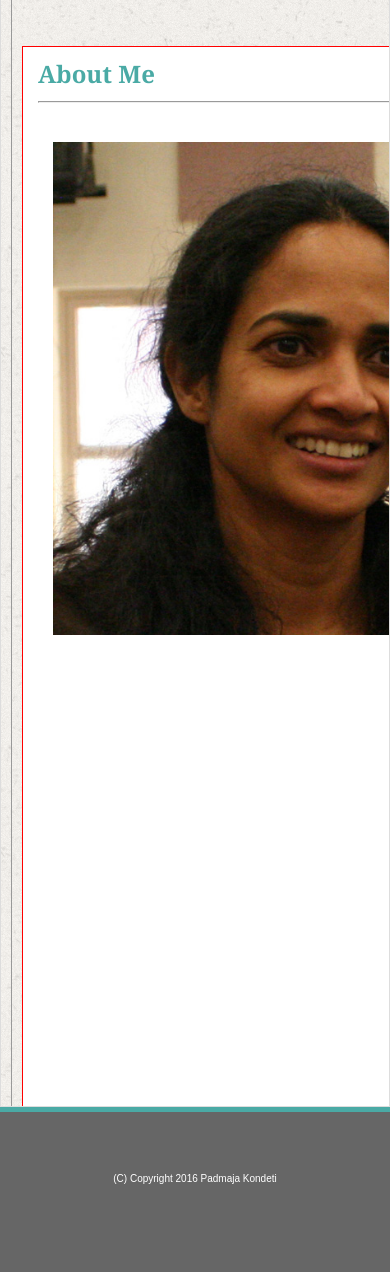
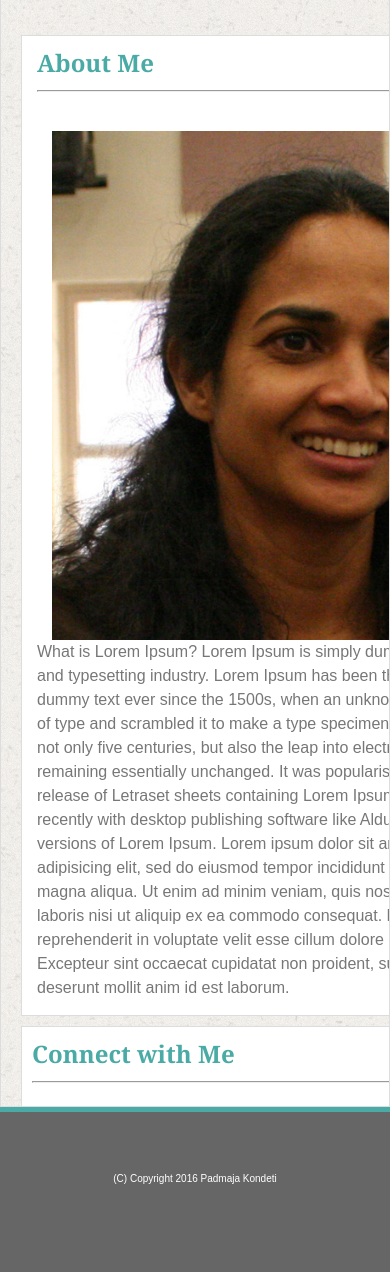
Before and after one commit to PadmajaKondeti/Portfolio, a PHP site: page /assignment1/index.html in a window 390 px wide. Shown: the part 157-1429 px from the top of the page. Run offline with PHP 8.4, Linux system fonts and the light colour scheme.

Commit message:
fixed 640px about.html layout

```diff
--- a/assignment1/assets/css/style.css
+++ b/assignment1/assets/css/style.css
@@ -238,30 +238,7 @@ footer p{
 		margin:10px;
 	}
 }
-/*@media only screen and (max-device-width: 768px) {
-	 #bio-image{
-    	width:200px;
-    	height:200px;
-    }
-    .wrapper{
-		width:780px;
-	}
-	.container {
-		position: relative;
-	}
-	#main-bio {
-		/* width:100%;
-		border:1px solid #999;
-		margin:10px;
-	}
-	#contact-info {
-		position: absolute;
-		width:100%;
-		bottom: 0;
-		border:1px solid #999;
-		margin:10px;
-	}
-}
+
 /* view port size 640 */
 @media only screen and (max-width: 640px) {
 	.main-header{
@@ -292,32 +269,44 @@ footer p{
 
 		margin:10px;
 		position: relative;
-		border:1px solid #999;
-		overflow-x: hidden;
-		overflow-y:auto;
+
 
 	}
 	#main-bio{
 
 		position: relative;
 		top:100px;
-		border:1px solid red;
-		width:35em;
-		height: inherit;
+		border:1px solid #ddd;
+		width:33em;
+
 		float:none;
+
+
+	}
+	#main-bio p{
+		z-index: 3;
+		position: relative;
+		padding-top: 500px;
 	}
 
 	#bio-image{
 		position: absolute;
 		margin: 0 auto;
-		width:30.8215em;
-		height:30.8215em;
+		width:31.8215em;
+		height:31.8215em;
+
 	}
  	#contact-info {
+
 		position: relative;
-		width:35em;
-		top:80px;
+		width:540px;
+		top:30px;
+		margin-top: 80px;
 		border:1px solid #ddd;
+		padding-left: 10px;
+		padding-right: 10px;
+		float:none;
+
 	}
 	.main-wrapper{
 		position: relative;
--- a/assignment1/index.html
+++ b/assignment1/index.html
@@ -19,8 +19,8 @@
 		</div >
 	</header>
 	<div class="container">
+		<div class="main-wrapper">
 			<section id="main-bio">
-		<div class="main-wrapper">
 				<h3>About Me</h3>
 				<hr>
 				<br>
@@ -28,11 +28,11 @@
 				<img src="assets/images/padma.jpg" alt="Padmaja Kondeti" id="bio-image" />
 
 				</br>
+
 				<p>
 				What is Lorem Ipsum?
 				Lorem Ipsum is simply dummy text of the printing and typesetting industry. Lorem Ipsum has been the industry's standard dummy text ever since the 1500s, when an unknown printer took a galley of type and scrambled it to make a type specimen book. It has survived not only five centuries, but also the leap into electronic typesetting, remaining essentially unchanged. It was popularised in the 1960s with the release of Letraset sheets containing Lorem Ipsum passages, and more recently with desktop publishing software like Aldus PageMaker including versions of Lorem Ipsum.
-			</p>
-			<p>
+
 				Lorem ipsum dolor sit amet, consectetur adipisicing elit, sed do eiusmod
 				 tempor incididunt ut labore et dolore magna aliqua. Ut enim ad minim veniam,
 				 quis nostrud exercitation ullamco laboris nisi ut aliquip ex ea commodo
@@ -44,7 +44,6 @@
 
 			</section>
 			<section id="contact-info">
-			<!--div class="contact-wrapper" -->
 				<h3>Connect with Me</h3>
 				<hr>
 				<br>
@@ -54,14 +53,13 @@
 					<li><a href="#"><img src="assets/images/linkedin.png" alt="email"/></a></li>
 					<li><a href="#"><img src="assets/images/stackoverflow-32.png" alt="email"/></a></li>
 				</ul>
-			<!-- /div -->
+
 			</section>
 		</div>
 	</div>
 </div>
 <footer class="footer">
 	<p>(C) Copyright 2016 Padmaja Kondeti</p>
-
 </footer>
 </body>
 
```
Lines whose indentation alone changed are shown as unchanged.
